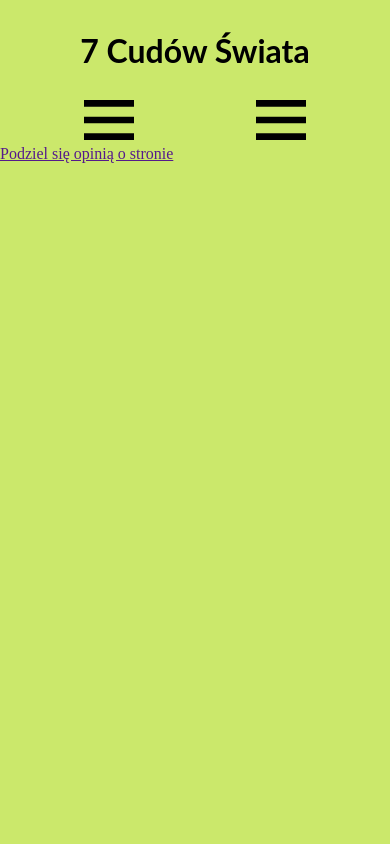
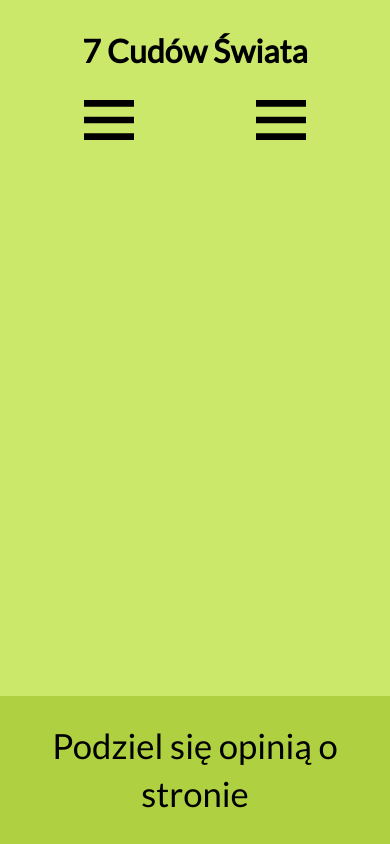
Before and after one commit to PiotrekB416/React, a React app: page / in a window 390 px wide. Built offline with nearby package versions, Linux system fonts and the light colour scheme.

Commit message:
Update style.css

```diff
--- a/public/style.css
+++ b/public/style.css
@@ -1,3 +1,4 @@
+@import url('https://fonts.googleapis.com/css2?family=Lato&display=swap');
 html{
     height: 100%;
 }
@@ -11,7 +12,7 @@ body{
     position: relative;
     user-select: none;
     max-width: 1200px;
-    height: calc(100% - 10px);
+    min-height: calc(100% - 10px);
     margin-left: auto;
     margin-right: auto;
     padding-top: 10px;
@@ -72,6 +73,10 @@ body{
     line-height: 30px;
     cursor: pointer;
 }
+.MLL{
+    list-style-position: inside;
+    margin-left: calc(-15.3px - (0.2px / 3));
+}
 .hidden{
     visibility: hidden;
     display: none;
@@ -88,3 +93,161 @@ body{
 .Und{
     text-decoration: underline;
 }
+#footer{
+    position: fixed;
+    height: 100px;
+    margin: auto;
+    bottom: 0;
+    width: 100%;
+    background-color: #AFD040;
+    z-index: 10;
+    text-align: center;
+    display: flex;
+    align-items: center;
+    justify-content: center;
+}
+@media screen and (min-width: 1200px) {
+    #footer{
+        position: fixed;
+        height: 100px;
+        margin: auto;
+        bottom: 0;
+        width: 1200px;
+        background-color: #AFD040;
+        z-index: 10;
+        text-align: center;
+        display: flex;
+        align-items: center;
+        justify-content: center;
+    }
+}
+
+#footerHref{
+    text-decoration: none;
+    color: black;
+    font-size: 26pt;
+    line-height: 36pt;
+    margin-top: auto;
+    margin-bottom: auto;
+    display: block;
+    font-family: 'Lato', sans-serif;
+    height: 55px;
+}
+#footerdiv{
+    position: absolute;
+
+    height: 36pt;
+    top: calc(50%);
+    -ms-transform: translateY(-50%);
+    transform: translateY(-50%);
+    width: fit-content;
+    padding: 0%;
+    margin-left: auto;
+    margin-right: auto;
+    cursor: pointer;
+}
+
+@media screen and (max-width: 461px) {
+    #footer{
+        position: fixed;
+        height: calc(100px + 36pt);
+        margin: auto;
+        bottom: 0;
+        width: 100%;
+        background-color: #AFD040;
+        z-index: 10;
+        text-align: center;
+        display: flex;
+        align-items: center;
+        justify-content: center;
+    }
+    #footerdiv:hover{
+        position: absolute;
+        height: 72pt;
+        top: 50%;
+        -ms-transform: translateY(-50%);
+        transform: translateY(-50%);
+        width: fit-content;
+        margin-left: auto;
+        margin-right: auto;
+        cursor: pointer;
+    }
+}
+
+@media screen and (max-width: 400px){
+    #footerdiv{
+        position: absolute;
+        height: 72pt;
+        top: 50%;
+        padding: 0%;
+        -ms-transform: translateY(-50%);
+        transform: translateY(-50%);
+        width: fit-content;
+        margin-left: auto;
+        margin-right: auto;
+        cursor: pointer;
+    }
+}
+#footerHref:hover{
+    color: red;
+    font-size: 30pt;
+    line-height: 36pt;
+
+}
+.rotcl{
+    animation: clockwise 200ms;
+}
+.rotclr{
+    animation: revclockwise 200ms;
+}
+.rotccl{
+    animation: counterclockwise 200ms;
+}
+.rotcclr{
+    animation: revcounterclockwise 200ms;
+}
+.rot-90{
+    transform: rotate(-90deg);
+}
+.rot0{
+    transform: rotate(0deg);
+}
+.rot90{
+    transform: rotate(90deg);
+}
+
+@keyframes clockwise {
+    from{
+        transform: rotate(0deg);
+    }
+    to{
+        transform: rotate(90deg);
+    }
+}
+
+@keyframes revclockwise {
+    from{
+        transform: rotate(90deg);
+    }
+    to{
+        transform: rotate(0deg);
+    }
+}
+
+@keyframes counterclockwise {
+    from{
+        transform: rotate(0deg);
+    }
+    to{
+        transform: rotate(-90deg);
+    }
+}
+
+@keyframes revcounterclockwise {
+    from{
+        transform: rotate(-90deg);
+    }
+    to{
+        transform: rotate(0deg);
+    }
+}
```
